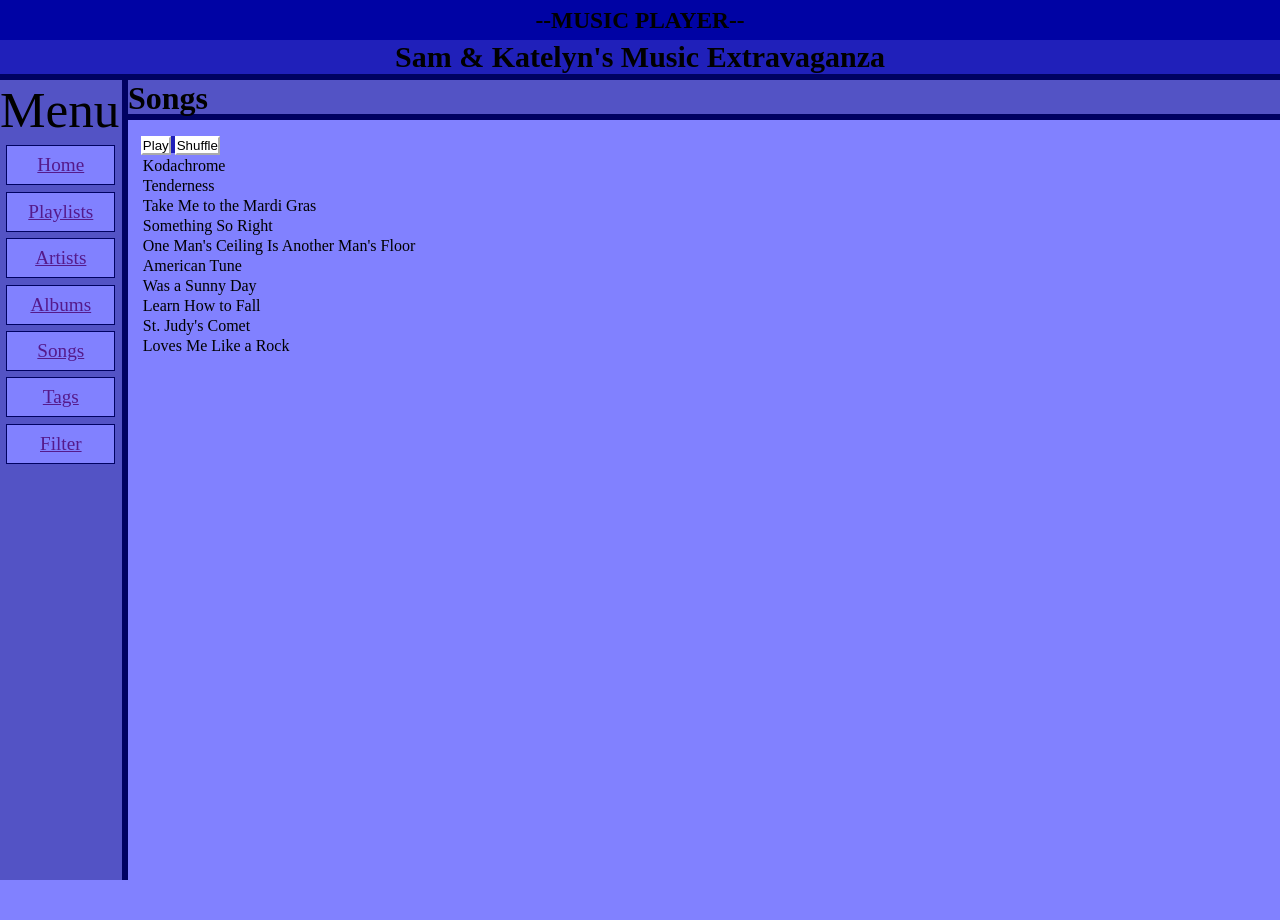
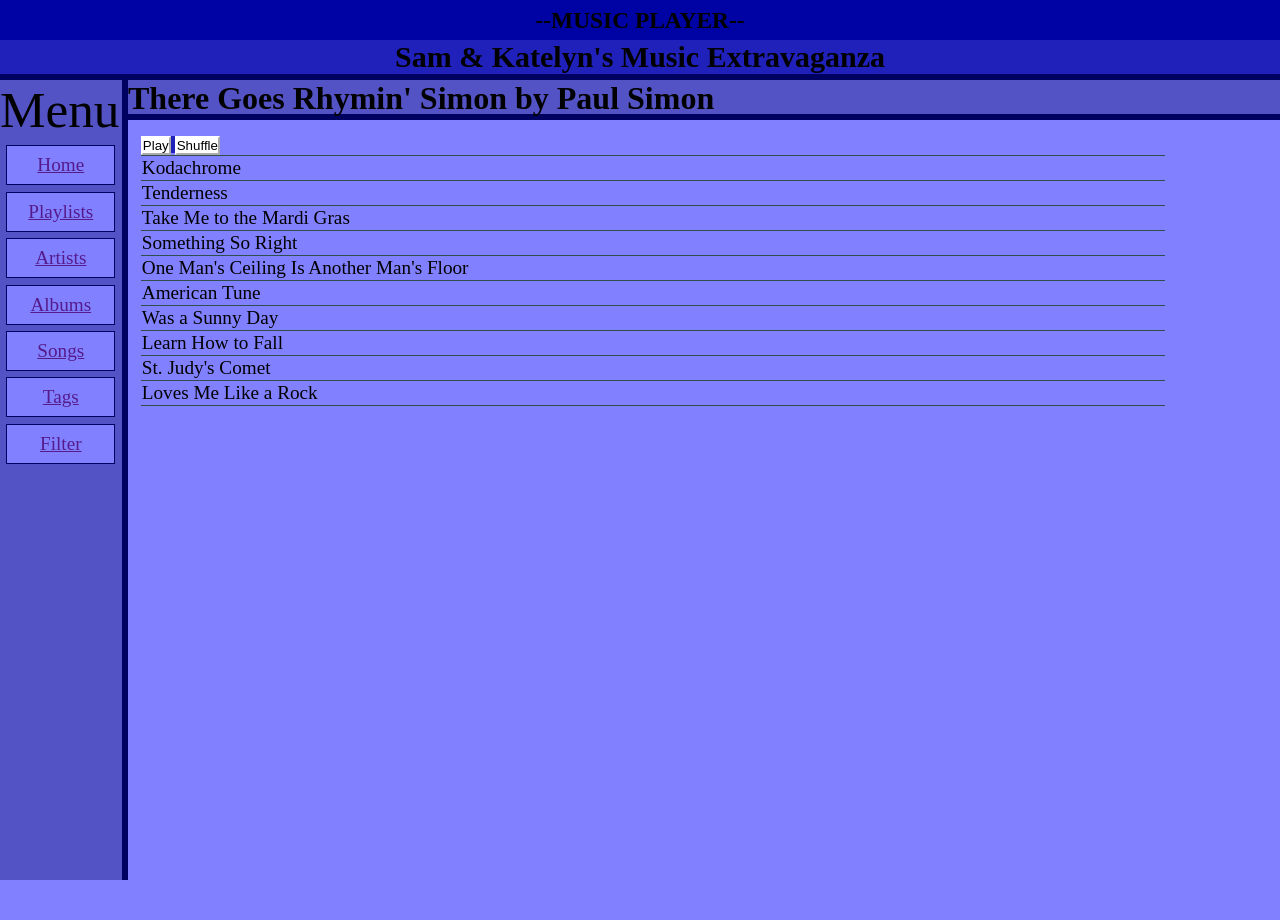
Before and after one commit to kreed303/cs257, a Flask app: template webapp/templates/mockup3.html in a window 1280 px wide. Run offline with Flask 3, Linux system fonts and the light colour scheme; the template is opened without the code that fills it, so the values that code supplies are empty; parts of the project's set-up code (start-up, migrations or seed data) failed here and were passed over; some libraries are stand-ins or nearby versions.

Commit message:
last minute changes

```diff
--- a/webapp/static/mockup.css
+++ b/webapp/static/mockup.css
@@ -24,7 +24,7 @@ body {
 p {
     color: var(--textColor);
     font-family: Roboto;
-    font-size: 18vw;
+    font-size: 9vw;
     font-stretch: semi-expanded;
 }
 
--- a/webapp/static/webapp.css
+++ b/webapp/static/webapp.css
@@ -122,4 +122,6 @@ a:hover{
 
 } */
 
-/* .data
+/* .data {
+
+} */
--- a/webapp/templates/mockup3.html
+++ b/webapp/templates/mockup3.html
@@ -18,7 +18,9 @@
 
     <div id="pageHeader">
         <span id="">
-            <h1 id="">Songs</h1>
+            <h1 id="">There Goes Rhymin' Simon by Paul Simon</h1>
+
+
         </span>
     </div>
 
@@ -50,17 +52,17 @@
             <!--Individual data items will be div objects of class "data"-->
             <!--Will be created and modified by the JavaScript file-->
 
-            <table class="musicData">
-                <tr><td>Kodachrome</td></tr>
-                <tr><td>Tenderness</td></tr>
-                <tr><td>Take Me to the Mardi Gras</td></tr>
-                <tr><td>Something So Right</td></tr>
-                <tr><td>One Man's Ceiling Is Another Man's Floor</td></tr>
-                <tr><td>American Tune</td></tr>
-                <tr><td>Was a Sunny Day</td></tr>
-                <tr><td>Learn How to Fall</td></tr>
-                <tr><td>St. Judy's Comet</td></tr>
-                <tr><td>Loves Me Like a Rock</td></tr>
+            <table class="musicDataTable">
+                <tr><td class="musicDataEntry">Kodachrome</td></tr>
+                <tr><td class="musicDataEntry">Tenderness</td></tr>
+                <tr><td class="musicDataEntry">Take Me to the Mardi Gras</td></tr>
+                <tr><td class="musicDataEntry">Something So Right</td></tr>
+                <tr><td class="musicDataEntry">One Man's Ceiling Is Another Man's Floor</td></tr>
+                <tr><td class="musicDataEntry">American Tune</td></tr>
+                <tr><td class="musicDataEntry">Was a Sunny Day</td></tr>
+                <tr><td class="musicDataEntry">Learn How to Fall</td></tr>
+                <tr><td class="musicDataEntry">St. Judy's Comet</td></tr>
+                <tr><td class="musicDataEntry">Loves Me Like a Rock</td></tr>
             </table>
         </div>
 
```
Also changed, not shown: webapp/templates/mockup2.html (+6 -6 lines).
